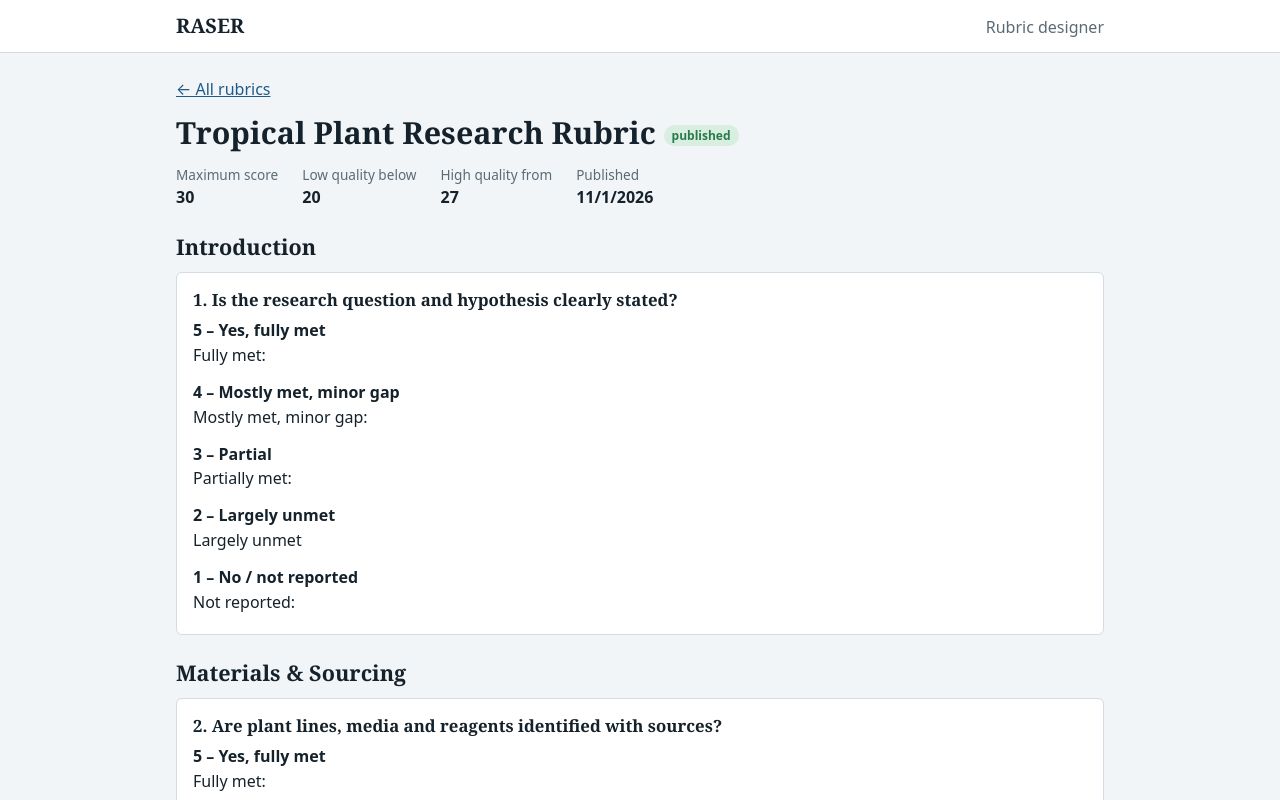
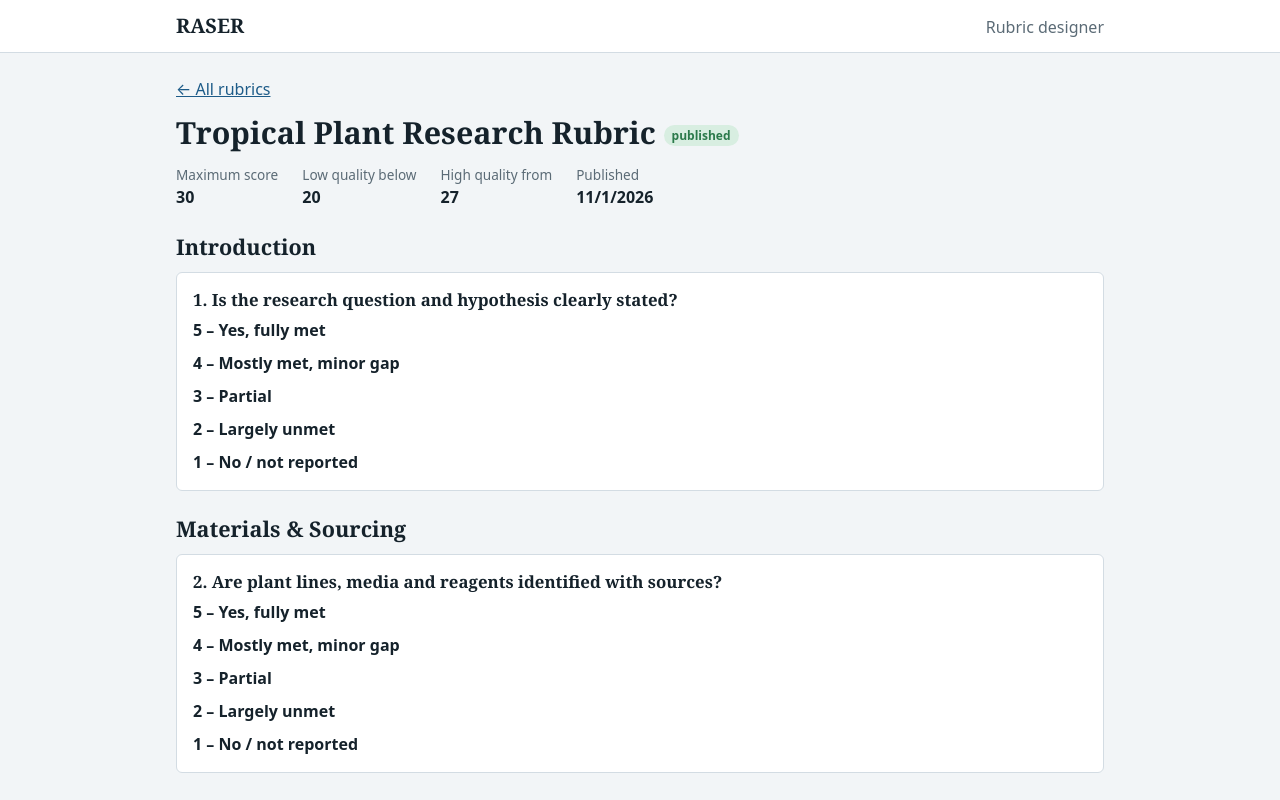
Before and after one commit to pbrusswpi/RASER, a Next.js app: page /rubrics/13b56b64-14df-4efa-8edf-567d80291c27 in a window 1280 px wide. Shown: the top 800 px of the page. Built offline with nearby package versions, Linux system fonts and the light colour scheme.

Commit message:
testing read-only rubric viewing

```diff
--- a/src/boundary/RubricView.tsx
+++ b/src/boundary/RubricView.tsx
@@ -38,7 +38,7 @@ export function RubricView({ rubric }: { rubric: Rubric }) {
               <div className="panel" key={q.id}>
                 <h3>{number(q.id)}. {q.text}</h3>
                 <dl className="ratings">
-                  {RATINGS.map((r) => (<div key={r}><dt>{r} – {RATING_LABELS[r]}</dt><dd>{q.explanations[r] || "—"}</dd></div>))}
+                  {RATINGS.map((r) => (<div key={r}><dt>{r} – {RATING_LABELS[r]}</dt>{/*<dd>{q.explanations[r] || "—"}</dd>*/}</div>))}
                 </dl>
               </div>
             ))}
```
